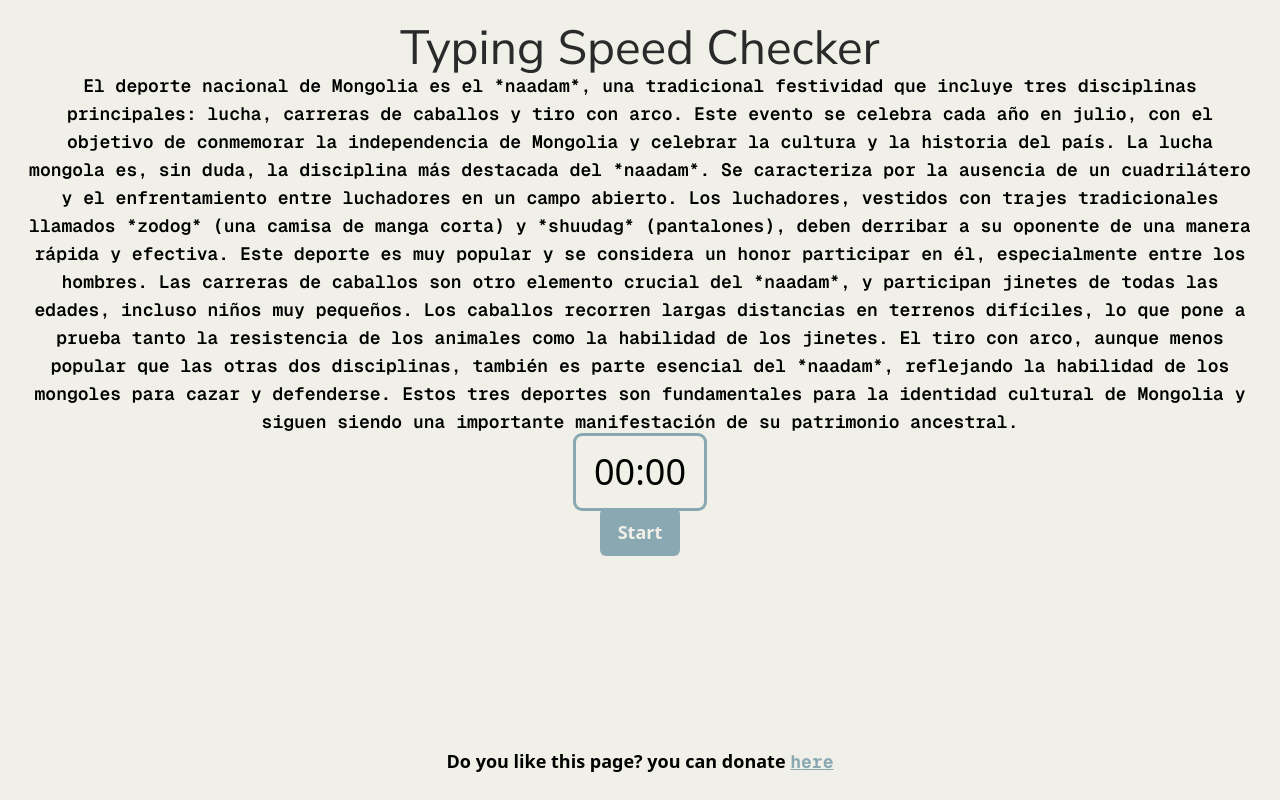
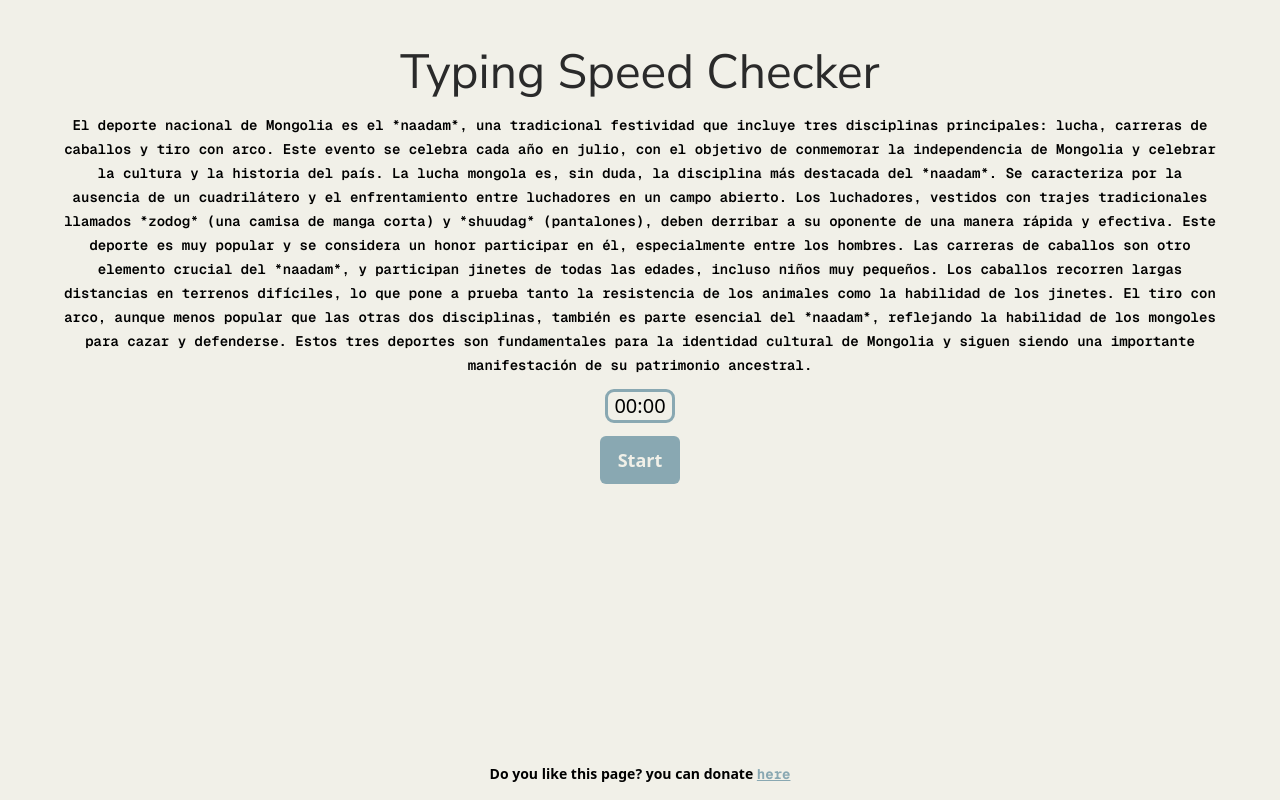
Before and after one commit to Zeke-Cachi/typing_speed_checker, a React (Vite) app: page / in a window 1280 px wide. Both pictures are taken after a click on the button "Español". Built offline with nearby package versions, Linux system fonts and the light colour scheme.

Commit message:
made changes to lg stying

```diff
--- a/paragraphs.json
+++ b/paragraphs.json
@@ -26,7 +26,7 @@
     "Technology has become an inseparable part of our daily lives, shaping the way we communicate, work, and even relax. From smartphones to smart homes, its influence is everywhere, making tasks easier, faster, and more efficient. The internet, for example, connects billions of people across the globe, fostering a sense of community and enabling instant access to information. Social media platforms allow us to stay in touch with loved ones, share experiences, and voice opinions on a global stage. In the workplace, advancements in automation and artificial intelligence have streamlined operations, boosting productivity and reducing human error. However, this rapid technological growth also comes with challenges. Concerns about data privacy, cybersecurity threats, and the potential displacement of jobs due to automation are ever-present. Additionally, the overuse of technology can lead to issues like digital addiction, reduced face-to-face interactions, and a sense of detachment from the physical world. Despite these challenges, technology remains a powerful tool for innovation and progress. Renewable energy solutions, groundbreaking medical treatments, and advances in education are just a few examples of its potential to improve lives. The key lies in finding a balance—leveraging technology to benefit society while being mindful of its risks and ethical implications.",
     "The natural world is a source of endless wonder and inspiration, offering beauty, complexity, and lessons that have shaped human life for millennia. Forests, with their towering trees and dense canopies, serve as the lungs of the Earth, absorbing carbon dioxide and releasing oxygen vital for life. Rivers carve through landscapes, nourishing ecosystems and providing water to sustain both wildlife and human civilizations. Mountains, standing majestically against the horizon, remind us of the power and resilience of nature, formed over millions of years by tectonic forces. Yet, nature is not only a provider but also a teacher. The intricate balance of ecosystems demonstrates the importance of coexistence, while the adaptability of animals to harsh environments reflects the power of evolution. However, this harmony is increasingly threatened by human activity. Deforestation, pollution, and climate change are causing devastating impacts, endangering species and disrupting natural cycles. Despite these challenges, conservation efforts are making a difference. Protected areas, reforestation projects, and sustainable practices are steps toward preserving the natural world for future generations. By respecting and protecting nature, we not only ensure the survival of countless species but also nurture the planet that sustains us, fostering a deeper connection to the world around us.",
     "Politics is the foundation of how societies organize themselves, resolve conflicts, and work toward common goals. It encompasses the systems, institutions, and processes through which decisions are made and power is distributed. At its core, politics is about representation, ensuring that diverse voices and interests are heard and addressed. In democratic systems, this is achieved through elections, debates, and policymaking, where citizens have a say in shaping their future. However, politics is often marked by division and contention, as differing ideologies and priorities clash in the pursuit of influence. Issues like economic inequality, climate change, and social justice spark debates that test the resilience of political systems. While these debates can lead to progress, they also reveal the challenges of compromise in deeply polarized environments. Moreover, politics is increasingly influenced by technology, with social media transforming how information spreads and shaping public opinion. This has created opportunities for engagement but also risks, such as misinformation and manipulation. Ultimately, politics reflects the complexity of human society, balancing competing interests while striving for fairness and stability. Though imperfect, it remains a powerful tool for collective action, offering a platform to address the pressing challenges of today and build a more equitable future.",
-    "Serbia, a land of rich history and vibrant culture, is nestled in the heart of the Balkans. With its strategic location bridging East and West, Serbia has been a crossroads of civilizations for centuries, bearing the influence of Roman, Byzantine, Ottoman, and Austro-Hungarian empires. The capital, Belgrade, one of Europe’s oldest cities, sits at the confluence of the Danube and Sava rivers and boasts a dynamic mix of historical landmarks and modern energy. Serbia is known for its warm hospitality, with locals who take pride in their traditions, cuisine, and music. Dishes like ćevapi, sarma, and ajvar delight the palate, while lively folk music and the sounds of the gusle reflect the country’s soul. Beyond its urban centers, Serbia’s natural beauty captivates visitors. The Tara National Park, the Đerdap Gorge, and the meandering Uvac River offer breathtaking landscapes and opportunities for outdoor adventures. However, Serbia’s history is not without its complexities. The country has faced significant challenges, including conflicts in the 1990s and economic transitions. Yet, its people exhibit resilience and a forward-looking spirit. Today, Serbia continues to build its future, balancing its rich heritage with aspirations of closer integration into Europe and the global community.",
+    "Serbia, a land of rich history and vibrant culture, is nestled in the heart of the Balkans. With its strategic location bridging East and West, Serbia has been a crossroads of civilizations for centuries, bearing the influence of Roman, Byzantine, Ottoman, and Austro-Hungarian empires. The capital, Belgrade, one of Europe’s oldest cities, sits at the confluence of the Danube and Sava rivers and boasts a dynamic mix of historical landmarks and modern energy. Serbia is known for its warm hospitality, with locals who take pride in their traditions, cuisine, and music. Dishes like cevapi, sarma, and ajvar delight the palate, while lively folk music and the sounds of the gusle reflect the country’s soul. Beyond its urban centers, Serbia’s natural beauty captivates visitors. The Tara National Park, the Đerdap Gorge, and the meandering Uvac River offer breathtaking landscapes and opportunities for outdoor adventures. However, Serbia’s history is not without its complexities. The country has faced significant challenges, including conflicts in the 1990s and economic transitions. Yet, its people exhibit resilience and a forward-looking spirit. Today, Serbia continues to build its future, balancing its rich heritage with aspirations of closer integration into Europe and the global community.",
     "Guitar players are a diverse and passionate group, each bringing their unique style and creativity to the instrument. From the raw energy of rock legends like Jimi Hendrix and Slash to the intricate fingerpicking of classical virtuosos like Andrés Segovia, guitarists have shaped the soundtracks of our lives. The guitar, with its versatility and expressive range, serves as both a solo instrument and a backbone for countless bands. Acoustic players often draw from folk, blues, or flamenco traditions, weaving melodies that can soothe or invigorate. Meanwhile, electric guitarists explore the vast potential of distortion, effects, and amplification to craft iconic riffs and solos that transcend generations. Beyond the famous players, countless amateurs and enthusiasts worldwide connect with the guitar on a personal level. For many, it’s more than just an instrument; it’s a companion, a source of solace, and a means of self-expression. Learning to play requires patience and dedication, but the joy of mastering a favorite song or improvising a tune is immensely rewarding. Whether strumming simple chords around a campfire or performing on a grand stage, guitar players share a universal love for music, united by six strings and an infinite canvas of sound.",
     "Dolphins are among the most intelligent and social creatures in the ocean, known for their playful behavior and strong bonds with one another. Found in seas and oceans worldwide, these marine mammals belong to the family Cetacea, which also includes whales and porpoises. Dolphins are highly skilled swimmers, using their streamlined bodies and powerful tails to navigate the waters with grace and speed. One of the most remarkable traits of dolphins is their advanced communication system. They use a range of sounds, including clicks, whistles, and body language, to interact with one another, navigate, and hunt for food. Some species, like the bottlenose dolphin, are known to form complex social groups or pods, which can consist of just a few individuals or several hundred. Dolphins also exhibit a sense of empathy, often helping injured or stranded members of their pod, and even assisting other species, including humans, when in need. These remarkable creatures have long captured human fascination, with their intelligence and social behaviors inspiring research, conservation efforts, and even cultural references. However, dolphins face growing threats from human activities, including pollution, habitat loss, and fishing nets. Protecting these magnificent animals is crucial to maintaining the health of marine ecosystems.",
     "Traveling is one of life’s greatest joys, offering a chance to explore new places, cultures, and experiences. Whether it’s a weekend getaway to a nearby town or a cross-country adventure, the act of traveling opens up a world of possibilities. It allows us to step outside of our routine, break free from the familiar, and immerse ourselves in unfamiliar environments. From the bustling streets of vibrant cities to the tranquility of remote beaches, each destination has its own unique charm. Traveling also broadens our perspective, helping us understand different ways of life and fostering empathy for people from diverse backgrounds. Food, language, art, and traditions all come alive when we visit new locations, often leading to personal growth and lasting memories. Beyond the destination itself, the journey—whether by plane, train, or car—offers opportunities for reflection and connection. Meeting new people, experiencing different landscapes, and learning about history or nature enriches our lives in ways that books or documentaries cannot. While traveling can sometimes be challenging, with delays or unexpected changes, the rewards far outweigh the hurdles. Ultimately, it’s about the stories we collect, the memories we create, and the feeling of wonder that comes with each new adventure.",
--- a/src/App.tsx
+++ b/src/App.tsx
@@ -194,25 +194,25 @@ export default function App() {
   const resultingMessage = () => {
     if (reduceWordArray() <= 30) {
       return (
-        <p className="text-red-500 2xl:text-3xl font-bold font-nunito">
+        <p className="text-red-500 text-xl 2xl:text-3xl font-bold font-nunito">
           You're just getting started, keep going!
         </p>
       );
     } else if (reduceWordArray() > 30 && reduceWordArray() <= 60) {
       return (
-        <p className="text-orange-500 2xl:text-3xl font-bold font-nunito">
+        <p className="text-orange-500 text-xl 2xl:text-3xl font-bold font-nunito">
           Nice progress, you're finding your rhythm!
         </p>
       );
     } else if (reduceWordArray() > 60 && reduceWordArray() <= 90) {
       return (
-        <p className="text-green-400 2xl:text-3xl font-bold font-nunito">
+        <p className="text-green-400 text-xl 2xl:text-3xl font-bold font-nunito">
           You're a speedster, your fingers are on fire!
         </p>
       );
     } else if (reduceWordArray() > 90) {
       return (
-        <p className="text-green-700 2xl:text-3xl font-bold font-nunito">
+        <p className="text-green-700 text-xl 2xl:text-3xl font-bold font-nunito">
           You're a legend! Keep blazing that keyboard!
         </p>
       );
@@ -221,11 +221,11 @@ export default function App() {
 
   //--------------------------------------------------------------------------------------------------------------------------
   return (
-    <main className="md:p-6 2xl:p-12 mx-auto text-center flex flex-col justify-between 2xl:gap-12 relative h-screen bg-primary_ivory">
+    <main className="md:pt-12 md:px-8 2xl:p-12 mx-auto text-center flex flex-col justify-between 2xl:gap-12 relative h-screen bg-primary_ivory">
       <audio ref={audioRef}>
         <source src="../public/typewriter_sound.mp3" type="audio/mp3" />
       </audio>
-      <div className="flex flex-col justify-evenly min-h-[50%] 2xl:gap-12 2xl:mt-12">
+      <div className="flex flex-col justify-evenly min-h-[50%] gap-4 2xl:gap-12 2xl:mt-12">
         <div
           className={`absolute inset-0 bg-black opacity-40 place-items-center ${
             countdown === 4 ? "hidden" : "grid"
@@ -261,14 +261,14 @@ export default function App() {
           <div
             onKeyDown={(e) => handleTyping(e)}
             tabIndex={0}
-            className="focus:outline-none 2xl:px-20"
+            className="focus:outline-none px-8 2xl:px-20"
             ref={paragraphRef}
           >
             {word!.length > 0 ? (
               word!.map((element, i) => (
                 <span
                   key={i}
-                  className={`font-semibold ${fontColor[i]} text-lg 2xl:mt-12 font-geist`}
+                  className={`font-semibold ${fontColor[i]}  text-sm/4 2xl:text-lg 2xl:mt-12 font-geist`}
                 >
                   {element}
                 </span>
@@ -279,12 +279,14 @@ export default function App() {
           </div>
         )}
         {showResults && (
-          <div className="2xl:mt-20 grid gap-6">
-            <span className="2xl:text-4xl font-nunito">You wrote </span>
-            <span className="2xl:text-6xl font-nunito">
+          <div className="2xl:mt-20 grid gap-12 2xl:gap-6">
+            <span className=" text-3xl 2xl:text-4xl font-nunito">
+              You wrote{" "}
+            </span>
+            <span className="text-5xl 2xl:text-6xl font-nunito">
               {reduceWordArray()} words
             </span>{" "}
-            <p className="2xl:text-2xl font-nunito">
+            <p className="text-2xl font-nunito">
               You had: <span>{reduceFontColor()}</span> errors
             </p>
             {resultingMessage()}
@@ -299,7 +301,7 @@ export default function App() {
         )}
         {language && !showResults && (
           <>
-            <p className="text-4xl p-4 outline outline-accent_steel w-32 rounded-md mx-auto">
+            <p className="text-xl 2xl:text-4xl 2xl:p-4 outline outline-accent_steel w-16 text-center 2xl:w-32 rounded-md mx-auto">
               <span>{formatNumber(timer.seconds)}</span>:
               <span>{formatNumber(timer.miliseconds)}</span>
             </p>
@@ -312,7 +314,7 @@ export default function App() {
           </>
         )}
       </div>
-      <div className="text-lg font-bold text-nunito">
+      <div className="text-sm mb-4 2xl:mb-0 2xl:text-lg font-bold text-nunito">
         Do you like this page? you can donate{" "}
         <span className="underline text-accent_steel font-geist">here</span>
       </div>
```
